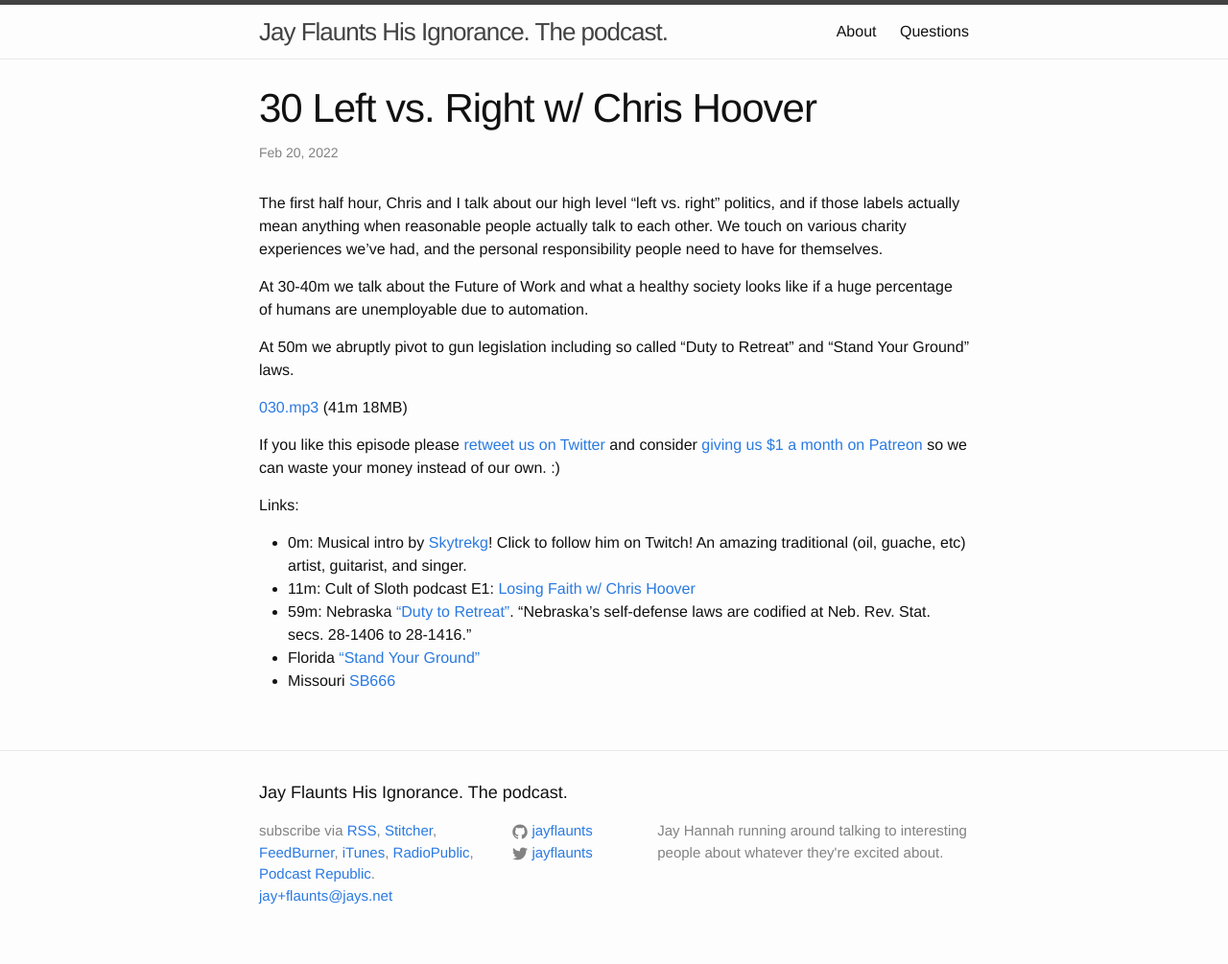
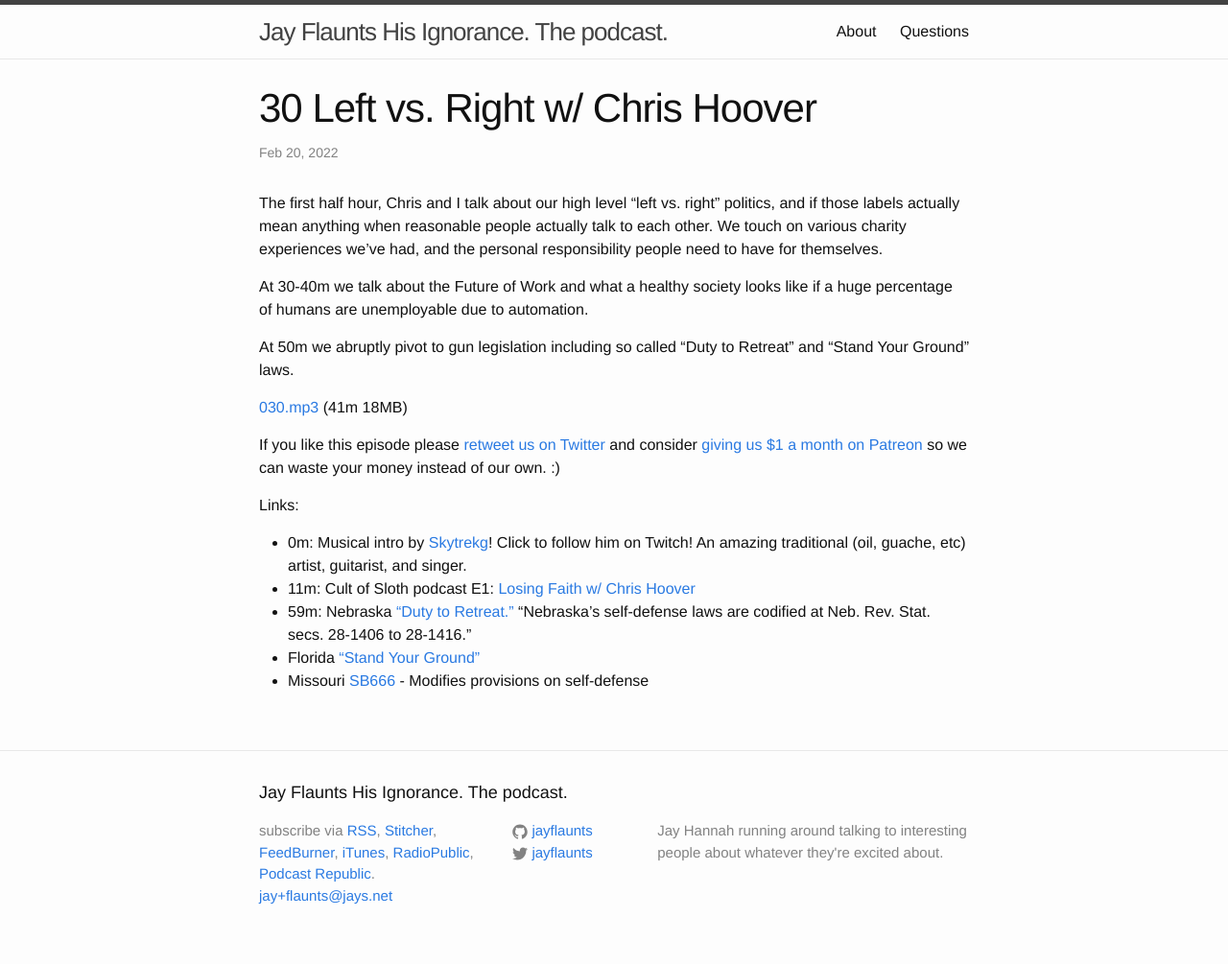
Before and after one commit to jhannah/jayflaunts, a Jekyll site: the page built from _posts/2022-02-20-chris1.md, in a window 1280 px wide. Shown: the whole page at 96% size. Built offline with Jekyll 4.4.1, drawn with Linux system fonts in a browser that asks for light colours.

Commit message:
Update 2022-02-20-chris1.md

```diff
--- a/_posts/2022-02-20-chris1.md
+++ b/_posts/2022-02-20-chris1.md
@@ -29,7 +29,7 @@ Links:
 * 0m: Musical intro by [Skytrekg](http://twitch.tv/skytrekg)! Click to follow him on Twitch! An amazing
 traditional (oil, guache, etc) artist, guitarist, and singer.
 * 11m: Cult of Sloth podcast E1: [Losing Faith w/ Chris Hoover](https://pca.st/owv4fnt4)
-* 59m: Nebraska ["Duty to Retreat"](https://nebraskalegislature.gov/laws/statutes.php?statute=28-1409). "Nebraska’s self-defense laws are codified at Neb. Rev. Stat.
+* 59m: Nebraska ["Duty to Retreat."](https://nebraskalegislature.gov/laws/statutes.php?statute=28-1409) "Nebraska’s self-defense laws are codified at Neb. Rev. Stat.
 secs. 28-1406 to 28-1416."
 * Florida ["Stand Your Ground"](https://codes.findlaw.com/fl/title-xlvi-crimes/fl-st-sect-776-012.html)
-* Missouri [SB666](https://legiscan.com/MO/bill/SB666/2022)
+* Missouri [SB666](https://legiscan.com/MO/bill/SB666/2022) - Modifies provisions on self-defense
```
